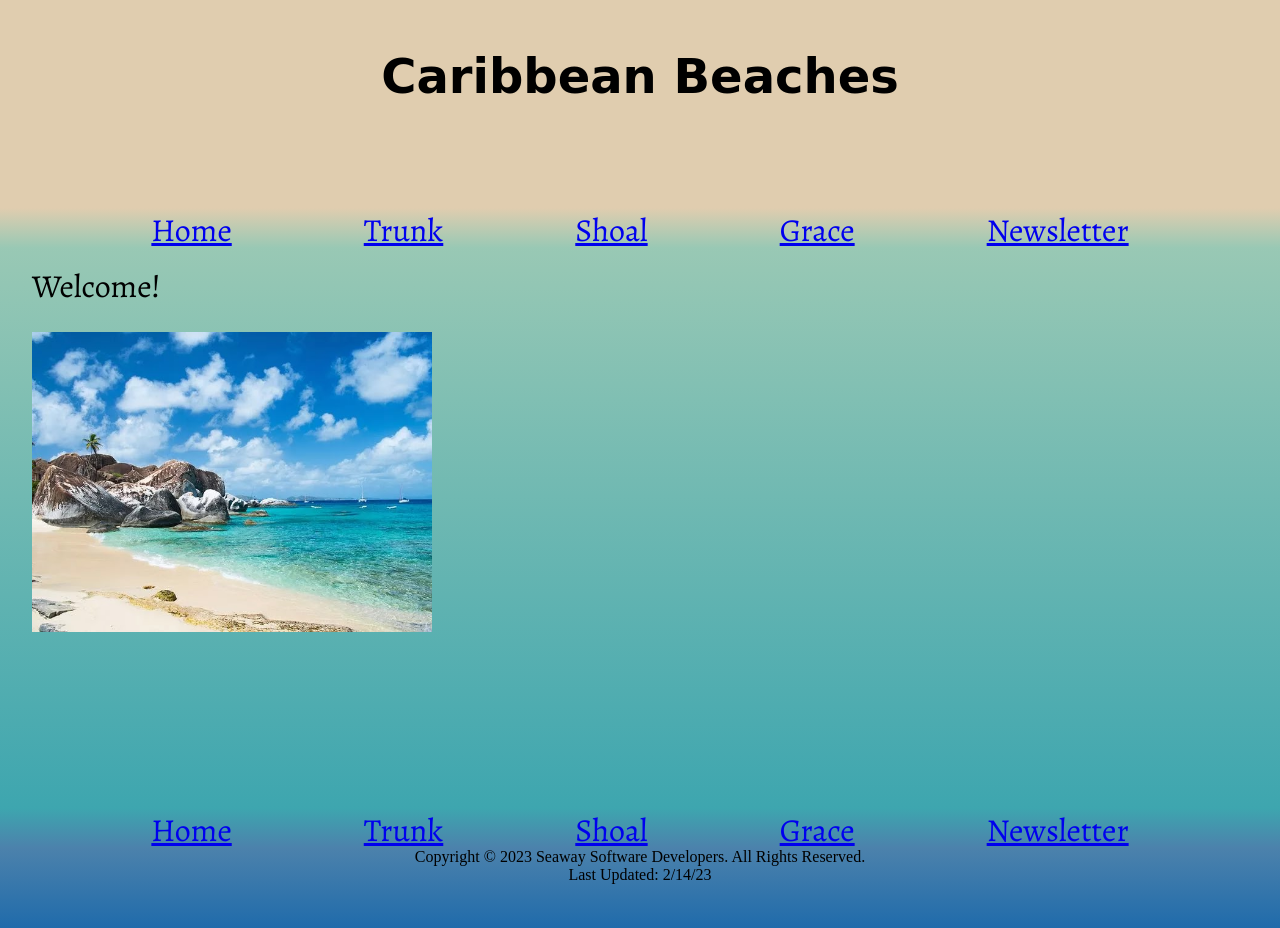
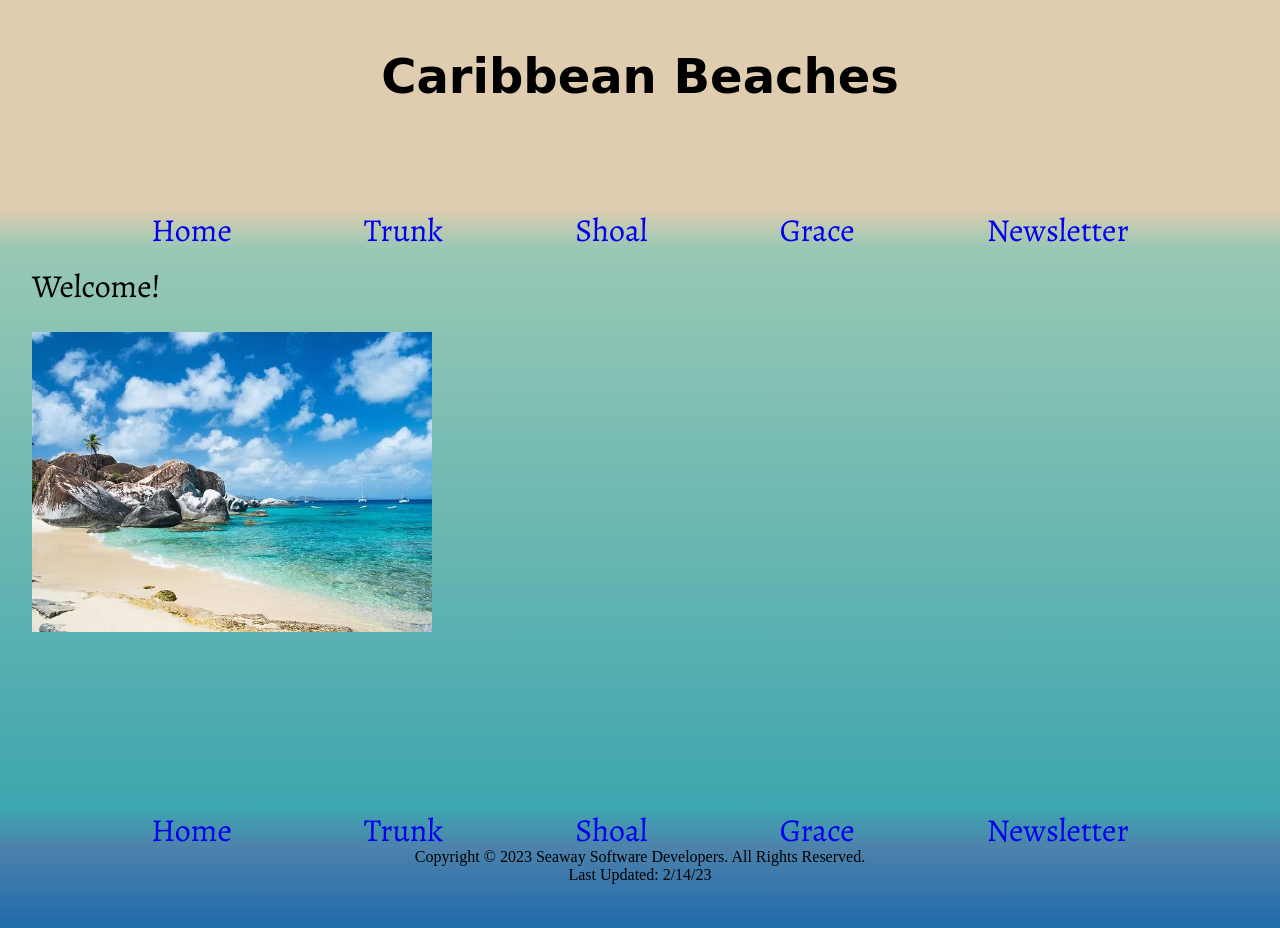
Before and after one commit to CodescriptKitten/beaches23, a plain HTML site: page index.html in a window 1280 px wide. Drawn offline with nearby package versions, Linux system fonts and the light colour scheme; a web font is replaced by a local one.

Commit message:
nav edits

```diff
--- a/css/styles.css
+++ b/css/styles.css
@@ -87,7 +87,7 @@ nav ul li {
 }
 
 nav a:link {
-
+    text-decoration: none;
 }
 
 nav a:hover {
@@ -121,6 +121,22 @@ footer {
     background-image: linear-gradient(#159CAFcc, #025CAAaa);
 }
 
+#footNav a:link {
+    text-decoration: none;
+}
+
+#footNav a:hover {
+
+}
+
+#footNav a:active {
+
+}
+
+#footNav a:visited {
+
+}
+
 footer p{
     text-align: center;
 }
```
